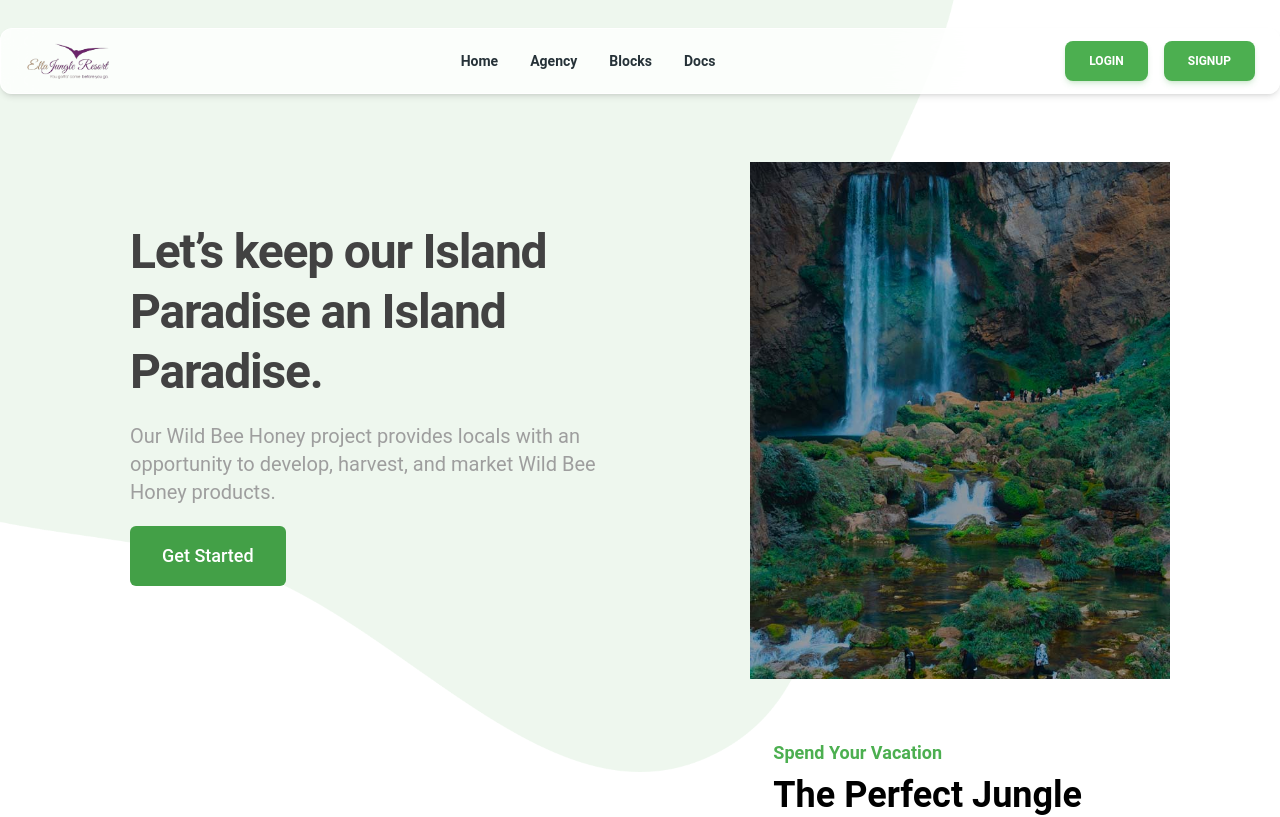
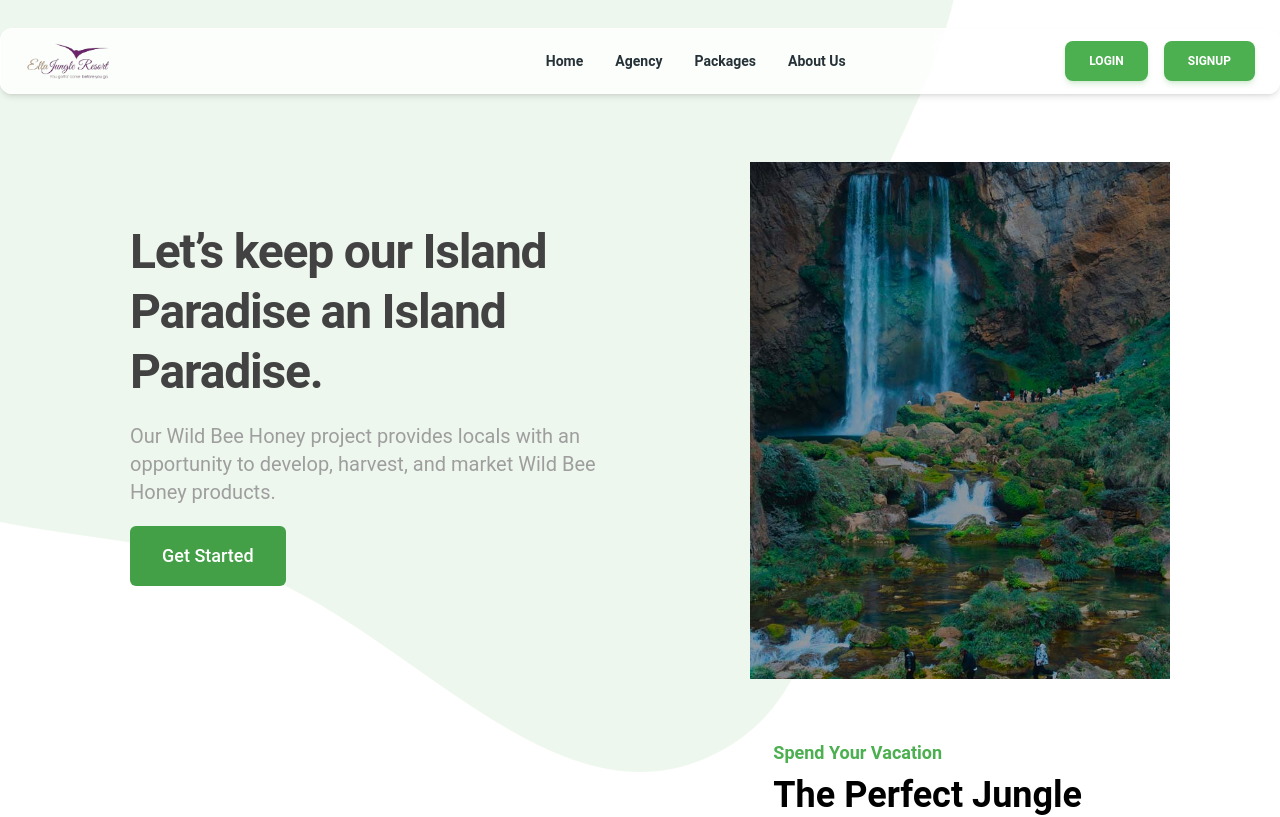
Before and after one commit to dananjayaabeytd/Ella-Jungle-Resort-Web-App, a React (Create React App) app in the folder frontend/: page / in a window 1280 px wide. Shown: the top 817 px of the page. Built offline with nearby package versions, Linux system fonts and the light colour scheme; what javascript-time-ago would draw is missing.

Commit message:
Minor changes in Header

```diff
--- a/frontend/src/components/shared/Navigation.jsx
+++ b/frontend/src/components/shared/Navigation.jsx
@@ -5,7 +5,6 @@ import {
   Typography,
   IconButton,
   Button,
-  Avatar, // Import Avatar component
 } from '@material-tailwind/react';
 import { Bars3Icon, XMarkIcon } from '@heroicons/react/24/outline';
 import logo from '../../assets/logo.png';
@@ -24,13 +23,11 @@ function NavList() {
         color='blue-gray'
         className='p-1 font-medium'
       >
-        <Link to='/'>
-          <a
-            href='#'
+        <Link
+          to='/'
           className='flex items-center font-bold transition-colors hover:text-green-500'
         >
           Home
-          </a>
         </Link>
       </Typography>
       <Typography
@@ -39,13 +36,11 @@ function NavList() {
         color='blue-gray'
         className='p-1 font-medium'
       >
-        <Link to='/agency'>
-          <a
-            href='#'
+        <Link
+          to='/agency'
           className='flex items-center font-bold transition-colors hover:text-green-500'
         >
           Agency
-          </a>
         </Link>
       </Typography>
       <Typography
@@ -54,12 +49,12 @@ function NavList() {
         color='blue-gray'
         className='p-1 font-medium'
       >
-        <a
-          href='#'
+        <Link
+          to='#'
           className='flex items-center font-bold transition-colors hover:text-green-500'
         >
-          Blocks
-        </a>
+          Packages
+        </Link>
       </Typography>
       <Typography
         as='li'
@@ -67,12 +62,12 @@ function NavList() {
         color='blue-gray'
         className='p-1 font-medium'
       >
-        <a
-          href='#'
+        <Link
+          to='#'
           className='flex items-center font-bold transition-colors hover:text-green-500'
         >
-          Docs
-        </a>
+          About Us
+        </Link>
       </Typography>
     </ul>
   );
@@ -112,13 +107,28 @@ function MyNavbar() {
     <Navbar className='sticky top-0 z-50 px-6 py-3 mx-auto bg-white shadow-md my-7'>
       <div className='flex items-center justify-between text-blue-gray-900'>
         <img src={logo} alt='' className='h-10 w-25' />
+
+        <div className='flex items-center'>
+          <IconButton
+            variant='text'
+            className='w-6 h-6 ml-4 text-inherit hover:bg-transparent focus:bg-transparent active:bg-transparent lg:hidden'
+            ripple={false}
+            onClick={() => setOpenNav(!openNav)}
+          >
+            {openNav ? (
+              <XMarkIcon className='w-6 h-6' strokeWidth={2} />
+            ) : (
+              <Bars3Icon className='w-6 h-6' strokeWidth={2} />
+            )}
+          </IconButton>
+        </div>
+
         <div className='hidden lg:flex lg:items-center lg:justify-center lg:block'>
           <NavList />
         </div>
 
+        {userInfo && (
           <div className='flex items-center'>
-          {userInfo ? (
-            <>
             <Typography
               as='li'
               variant='small'
@@ -129,7 +139,7 @@ function MyNavbar() {
                 to='/admindashboard'
                 className='flex mr-5 font-bold transition-colors hover:text-green-500'
               >
-                  {userInfo.isAdmin ? <h1>Admin</h1> : <h1></h1>}
+                {userInfo.isAdmin && <h1>Admin</h1>}
               </Link>
             </Typography>
             <Typography
@@ -153,9 +163,11 @@ function MyNavbar() {
             <Button color='green' size='regular' onClick={logoutHandler}>
               Logout
             </Button>
-            </>
-          ) : (
-            <>
+          </div>
+        )}
+
+        {!userInfo && (
+          <div className='hidden lg:flex lg:items-center'>
             <Link to='/sign-in'>
               <Button
                 color='green'
@@ -175,22 +187,8 @@ function MyNavbar() {
                 Signup
               </Button>
             </Link>
-            </>
+          </div>
         )}
-
-          <IconButton
-            variant='text'
-            className='w-6 h-6 ml-4 text-inherit hover:bg-transparent focus:bg-transparent active:bg-transparent lg:hidden'
-            ripple={false}
-            onClick={() => setOpenNav(!openNav)}
-          >
-            {openNav ? (
-              <XMarkIcon className='w-6 h-6' strokeWidth={2} />
-            ) : (
-              <Bars3Icon className='w-6 h-6' strokeWidth={2} />
-            )}
-          </IconButton>
-        </div>
       </div>
       <Collapse open={openNav}>
         <NavList />
```
Lines whose indentation alone changed are shown as unchanged.
